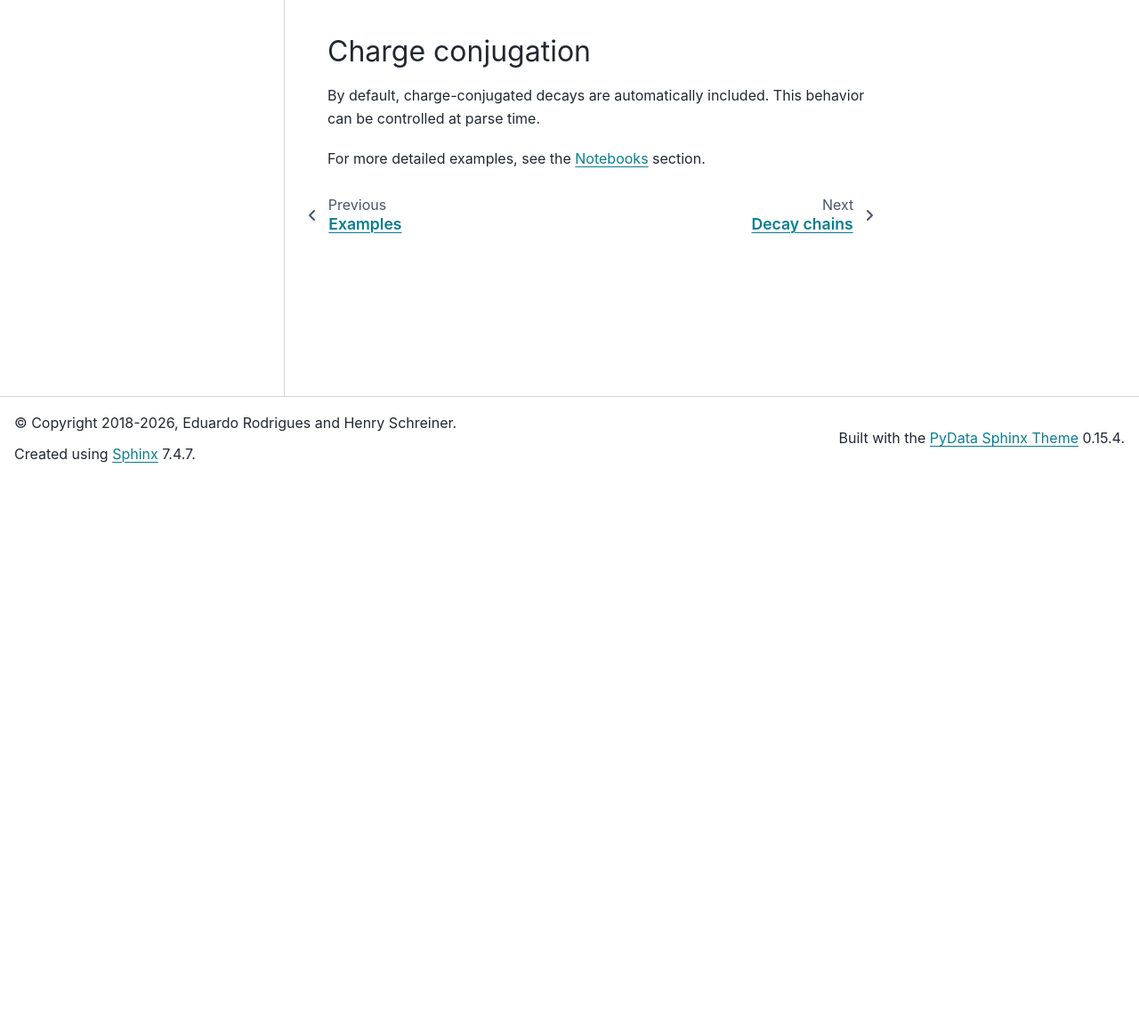
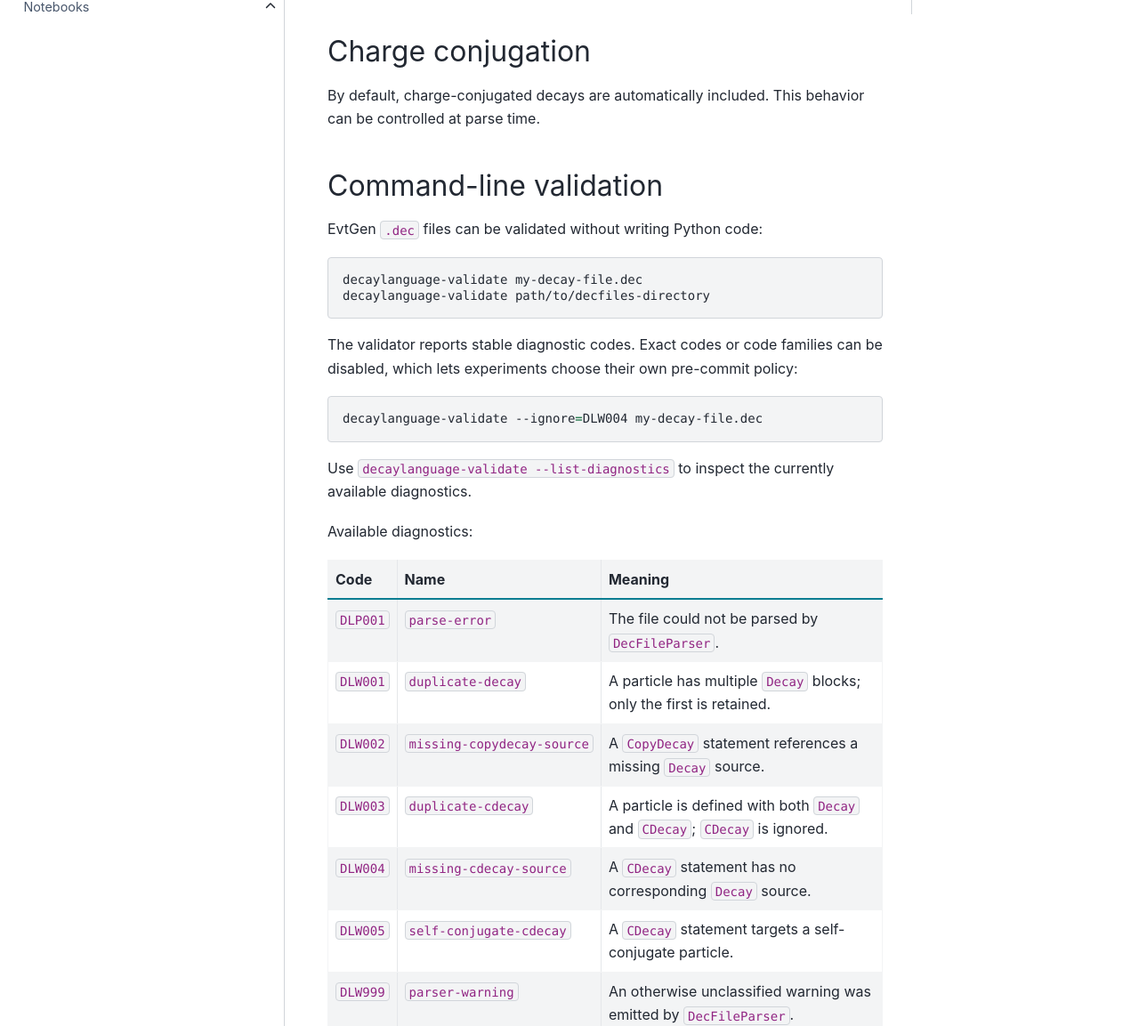
Before and after one commit to scikit-hep/decaylanguage, a Sphinx documentation site: the page built from docs/examples/decfile_parsing.rst, in a window 1280 px wide and 1400 px high, scrolled down 614 px, cut to the strip 247-1400 px from the top of the window. Shown: the whole strip at 89% size. Built offline with Sphinx 7.4.7 and the PyData theme 0.15.4, drawn with Linux system fonts in a browser that asks for light colours; pages that are not in the unit, such as notebooks, are missing from menus; some of the changed text lies outside the part shown.

Commit message:
Add pre-commit-hook, draft PR

```diff
--- a/docs/api/dec.rst
+++ b/docs/api/dec.rst
@@ -4,3 +4,9 @@ Decay file parser — :mod:`decaylanguage.dec`
 .. automodule:: decaylanguage.dec.dec
    :members:
    :undoc-members:
+
+Decay file validation — :mod:`decaylanguage.dec.validate`
+---------------------------------------------------------
+
+.. automodule:: decaylanguage.dec.validate
+   :members:
--- a/docs/examples/decfile_parsing.rst
+++ b/docs/examples/decfile_parsing.rst
@@ -44,4 +44,89 @@ Charge conjugation
 By default, charge-conjugated decays are automatically included. This behavior
 can be controlled at parse time.
 
+Command-line validation
+-----------------------
+
+EvtGen ``.dec`` files can be validated without writing Python code:
+
+.. code-block:: bash
+
+   decaylanguage-validate my-decay-file.dec
+   decaylanguage-validate path/to/decfiles-directory
+
+The validator reports stable diagnostic codes. Exact codes or code families can
+be disabled, which lets experiments choose their own pre-commit policy:
+
+.. code-block:: bash
+
+   decaylanguage-validate --ignore=DLW004 my-decay-file.dec
+
+Use ``decaylanguage-validate --list-diagnostics`` to inspect the currently
+available diagnostics.
+
+Available diagnostics:
+
+.. list-table::
+   :header-rows: 1
+
+   * - Code
+     - Name
+     - Meaning
+   * - ``DLP001``
+     - ``parse-error``
+     - The file could not be parsed by ``DecFileParser``.
+   * - ``DLW001``
+     - ``duplicate-decay``
+     - A particle has multiple ``Decay`` blocks; only the first is retained.
+   * - ``DLW002``
+     - ``missing-copydecay-source``
+     - A ``CopyDecay`` statement references a missing ``Decay`` source.
+   * - ``DLW003``
+     - ``duplicate-cdecay``
+     - A particle is defined with both ``Decay`` and ``CDecay``; ``CDecay`` is ignored.
+   * - ``DLW004``
+     - ``missing-cdecay-source``
+     - A ``CDecay`` statement has no corresponding ``Decay`` source.
+   * - ``DLW005``
+     - ``self-conjugate-cdecay``
+     - A ``CDecay`` statement targets a self-conjugate particle.
+   * - ``DLW999``
+     - ``parser-warning``
+     - An otherwise unclassified warning was emitted by ``DecFileParser``.
+
+When run through pre-commit, failures include the validator output. Parser
+errors include the source location and a pointer:
+
+.. code-block:: text
+
+   Validate EvtGen decay files..............................................Failed
+   - hook id: decaylanguage-validate
+   - exit code: 1
+
+   DecayLanguage: 1 diagnostic(s) in 1 file(s)
+   tests/data/broken.dec:13:68: DLP001 parse-error: UnexpectedToken: Unexpected token Token('SIGNED_NUMBER', '2') at line 13, column 68.
+          13: 0.000044342 Upsilon pi0     pi0                             VVPIPI;2 #[Reconstructed PDG2011]
+                                                                                ^
+   summary: DLP001=1
+
+Parser warnings are reported more compactly:
+
+.. code-block:: text
+
+   tests/data/example.dec: DLW004 missing-cdecay-source: missing Decay source for CDecay: anti-B0sig
+   summary: DLW004=1
+
+By default, at most 100 diagnostics are printed before the remaining diagnostics
+are summarized. Pass ``--max-diagnostics=0`` to print every diagnostic.
+
+Downstream projects can use the packaged pre-commit hook:
+
+.. code-block:: yaml
+
+   - repo: https://github.com/scikit-hep/decaylanguage
+     rev: <version>
+     hooks:
+     - id: decaylanguage-validate
+       args: ["--ignore=DLW004"]
+
 For more detailed examples, see the :doc:`/examples/notebooks/index` section.
--- a/pyproject.toml
+++ b/pyproject.toml
@@ -80,6 +80,9 @@ test = [
 
 [project.urls]
 Homepage = "https://github.com/scikit-hep/decaylanguage"
+
+[project.scripts]
+decaylanguage-validate = "decaylanguage.dec.validate:main"
 
 
 [tool.hatch]
```
Also changed, not shown: CHANGELOG.md (+2 -0 lines), CONTRIBUTING.rst (+19 -0 lines), README.md (+70 -2 lines), docs/getting_started/quickstart.rst (+18 -0 lines), .pre-commit-config.yaml, .pre-commit-hooks.yaml (added), 2 other files.
